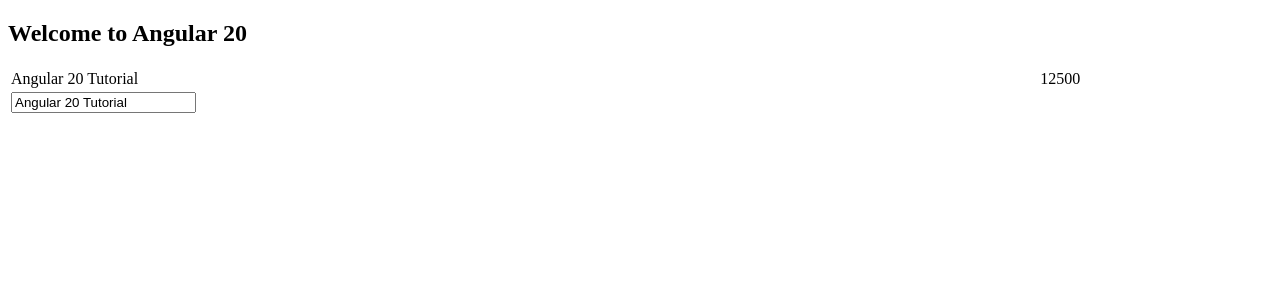
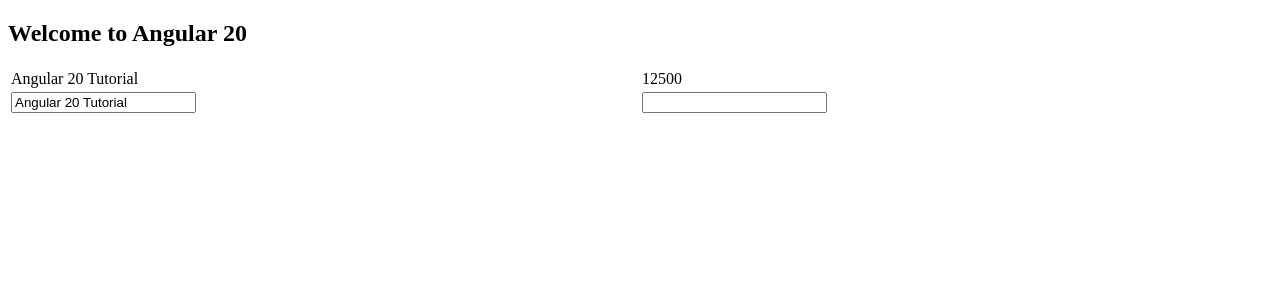
Before and after one commit to sumitbasu116/angular20Tutorial, an Angular app: page / in a window 1280 px wide. Shown: the top 300 px of the page. Built offline with nearby package versions, Linux system fonts and the light colour scheme.

Commit message:
property binding part1

```diff
--- a/src/app/components/data-binding/data-binding.html
+++ b/src/app/components/data-binding/data-binding.html
@@ -13,5 +13,8 @@
         <td>
             <input type="text" value="{{courseName}}">
         </td>
+        <td>
+            <input type="text" [maxLength]="maxChar" [minLength]="minChar">
+        </td>
     </tr>
 </table>
--- a/src/app/components/data-binding/data-binding.ts
+++ b/src/app/components/data-binding/data-binding.ts
@@ -10,6 +10,10 @@ export class DataBinding {
   courseName: string = 'Angular 20 Tutorial';
   productPrice: number = 12500;
 
+  maxChar: number = 5;
+
+  minChar: number = 3;
+
   constructor(){
 
   }
```
